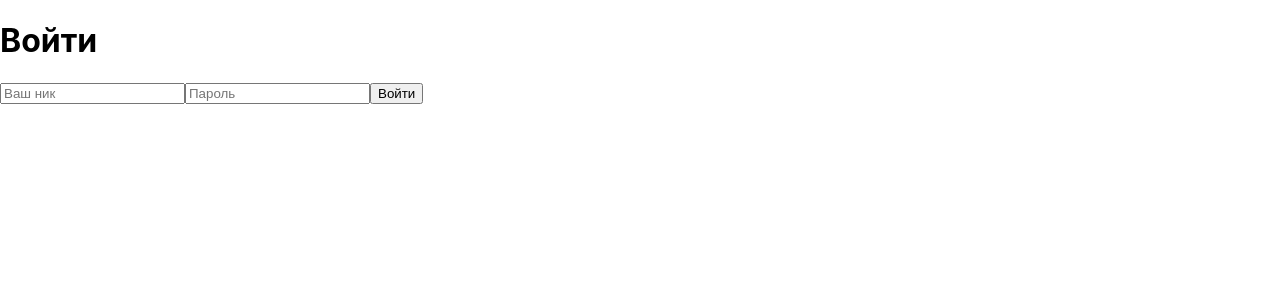
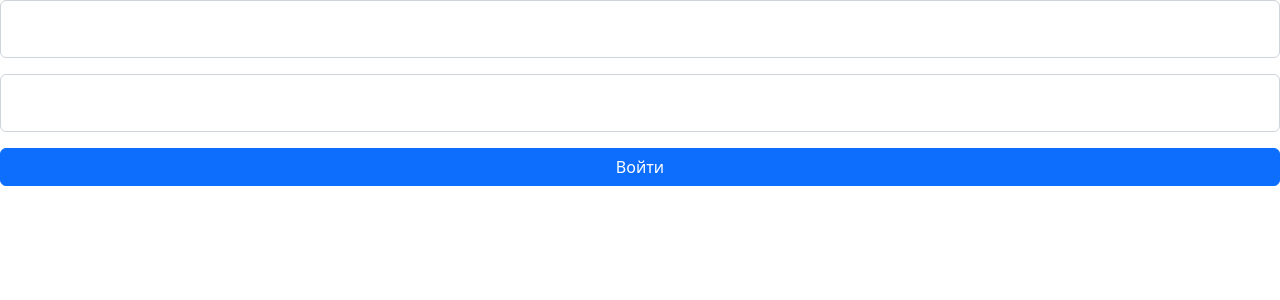
Before and after one commit to kalbasnick/frontend-project-lvl4, a React (Create React App) app in the folder frontend/: page /login in a window 1280 px wide. Shown: the top 300 px of the page. Built offline with nearby package versions, Linux system fonts and the light colour scheme.

Commit message:
third step of the project

```diff
--- a/frontend/src/App.js
+++ b/frontend/src/App.js
@@ -1,86 +1,50 @@
-import React from "react";
+import React, { useState } from "react";
 import {
   BrowserRouter as Router,
   Switch,
   Route,
-  // Link
 } from "react-router-dom";
-import { Formik, Field, Form } from 'formik';
-import * as Yup from 'yup';
+import 'bootstrap/dist/css/bootstrap.min.css';
+
+import LoginPage from "./LoginPage";
+import HomePage from "./HomePage";
+import AuthContext from "./contexts/index.jsx";
+import useAuth from "./hooks/index.jsx";
+
+const AuthProvider = ({ children }) => {
+  const [loggedId, setLoggedIn] = useState(false);
+
+  const logIn = () => setLoggedIn(true);
+  const logOut = () => {
+    localStorage.removeItem('userId');
+    setLoggedIn(false);
+  };
+
+  return (
+    <AuthContext.Provider value={{ loggedId, logIn, logOut }}>
+      {children}
+    </AuthContext.Provider>
+  );
+};
 
 export default function App() {
   return (
-    <Router>
-      <div>
-        {/* <nav>
-          <ul>
-            <li>
-              <Link to="/">Home</Link>
-            </li>
-            <li>
-              <Link to="/login">Login</Link>
-            </li>
-          </ul>
-        </nav> */}
-
-        {/* A <Switch> looks through its children <Route>s and
-            renders the first one that matches the current URL. */}
-        <Switch>
+    <AuthProvider>
+      <Router>
+      <Switch>
           <Route exact path="/">
-            <Login />
+            <HomePage />
           </Route>
           <Route path="/login">
-            <Login />
+            <LoginPage />
           </Route>
           <Route path="*">
             <NoMatch />
           </Route>
         </Switch>
-      </div>
-    </Router>
+      </Router>
+    </AuthProvider>
   );
-}
-
-const SignupSchema = Yup.object().shape({
-  username: Yup.string()
-    .min(3, 'From 3 to 20 symbols')
-    .max(20, 'From 3 to 20 symbols')
-    .required('Required'),
-  password: Yup.string()
-    .min(6, 'At least 6 symbols')
-    .max(50, 'Too Long!')
-    .required('Required'),
-});
-
-function Login() {
-  return <div>
-  <h1>Войти</h1>
-  <Formik
-    initialValues={{
-      username: '',
-      password: '',
-    }}
-    validationSchema={SignupSchema}
-    onSubmit={values => {
-      // same shape as initial values
-      console.log(values);
-    }}
-  >
-    {({ errors, touched }) => (
-      <Form>
-      <Field id="username" name="username" placeholder="Ваш ник" />
-      {errors.username && touched.username ? (
-             <div>{errors.username}</div>
-           ) : null}
-      <Field id="password" name="password" placeholder="Пароль" />
-      {errors.password && touched.password ? (
-             <div>{errors.password}</div>
-           ) : null}
-      <button type="submit">Войти</button>
-    </Form>
-    )}
-  </Formik>
-</div>;
 }
 
 function NoMatch() {
--- /dev/null
+++ b/frontend/src/HomePage.jsx
@@ -0,0 +1,23 @@
+import React from 'react';
+import { useHistory } from 'react-router-dom';
+import { useEffect } from "react";
+
+const HomePage = () => {
+  const { push } = useHistory();
+  const userToken = JSON.parse(localStorage.getItem('userId'));
+  console.log(userToken);
+
+  useEffect(() => {
+    if (!userToken) {
+      push('/login');
+    }
+  });
+
+  return (
+    <div>
+      test;
+    </div>
+  )
+};
+
+export default HomePage;
--- /dev/null
+++ b/frontend/src/LoginPage.jsx
@@ -0,0 +1,71 @@
+import React, { useEffect, useState, useRef } from "react";
+import { useFormik } from 'formik';
+import * as Yup from 'yup';
+import { Button, Form } from 'react-bootstrap';
+import 'bootstrap/dist/css/bootstrap.min.css';
+import axios from 'axios';
+import cn from 'classnames';
+
+import { useHistory } from 'react-router-dom';
+import useAuth from './hooks/index.jsx';
+
+const signUpSchema = Yup.object().shape({
+  username: Yup.string()
+    .required('Required'),
+  password: Yup.string()
+    .required('Required'),
+});
+
+const LoginPage = () => {
+  const { push } = useHistory();
+  const auth = useAuth();
+  const [validation, setValidation] = useState(null);
+
+  const invalidFeedbackClasses = cn("invalid-tooltip", { "d-block": validation === 'invalid' });
+  const inputsClasses = cn("form-control", { "is-invalid": validation === 'invalid' });
+
+
+  const f = useFormik({
+    initialValues: {
+      username: '',
+      password: '',
+    },
+    validationSchema: signUpSchema,
+    onSubmit: async (values) => {
+      const authData = {
+        username: values.username,
+        password: values.password,
+      };
+
+      await axios.post('/api/v1/login', authData).then((response) => {
+        const userToken = JSON.stringify({ token: response.data.token });
+        localStorage.setItem('userId', userToken);
+        auth.logIn();
+        setValidation('valid');
+        push('/');
+      })
+      .catch((err) => {
+        auth.logOut();
+        setValidation('invalid');
+        console.log(err);
+      });
+    },
+  });
+
+  return (
+    <>
+      <form onSubmit={f.handleSubmit}>
+        <Form.Group className="form-floating mb-3">
+          <input placeholder="Ваш ник" name="username" autoComplete="username" required id="username" className={inputsClasses} onChange={f.handleChange} value={f.values.username} />
+        </Form.Group>
+        <Form.Group className="form-floating mb-3">
+          <input placeholder="Пароль" name="password" autoComplete="password" required id="password" className={inputsClasses} onChange={f.handleChange} value={f.values.password} />
+          <div className={invalidFeedbackClasses}>Неверные имя пользователя или пароль</div>
+        </Form.Group>
+        <Button type="submit" className="w-100 mb-3">Войти</Button>
+      </form>
+    </>
+  );
+};
+
+export default LoginPage;
--- /dev/null
+++ b/frontend/src/contexts/index.jsx
@@ -0,0 +1,5 @@
+import { createContext } from "react";
+
+const AuthContext = createContext({});
+
+export default AuthContext;
--- /dev/null
+++ b/frontend/src/hooks/index.jsx
@@ -0,0 +1,7 @@
+import { useContext } from "react";
+
+import AuthContext from "../contexts";
+
+const useAuth = () => useContext(AuthContext);
+
+export default useAuth;
```
Also changed, not shown: frontend/package.json (+6 -1 lines), 2 other files (tests, documents, lock files or other folders).
